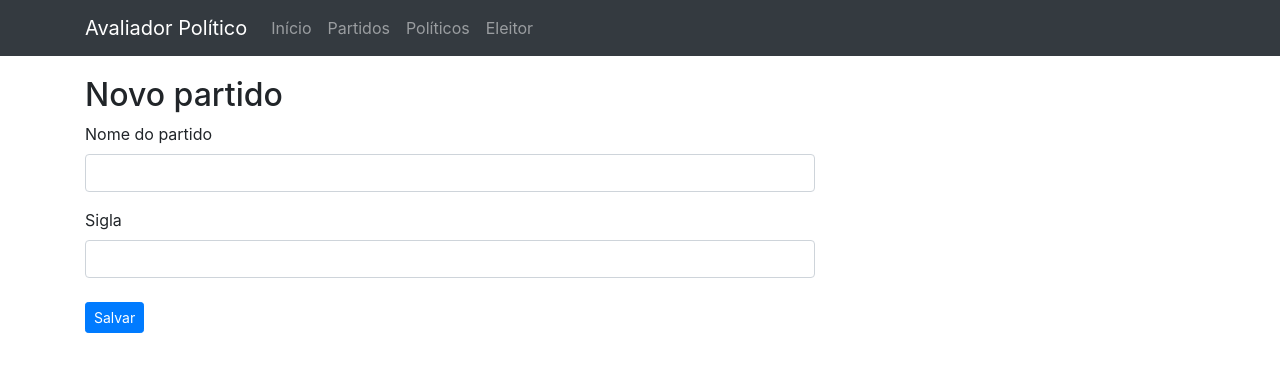
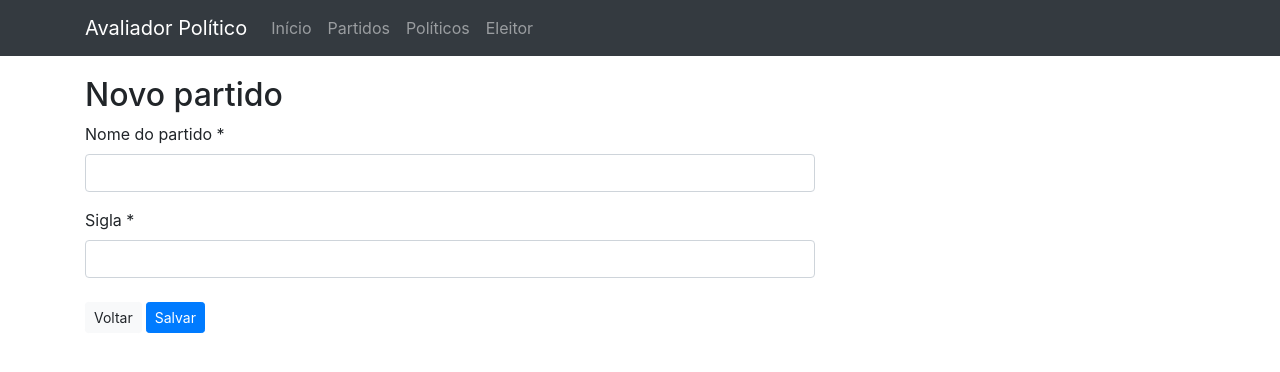
Before and after one commit to dinobri/angular-avaliador-politico, an Angular app: page /partido in a window 1280 px wide. Shown: the top 372 px of the page. Built offline with nearby package versions, Linux system fonts and the light colour scheme.

Commit message:
Validação em Partido.

```diff
--- a/src/app/partidos/partido-form/partido-form.component.html
+++ b/src/app/partidos/partido-form/partido-form.component.html
@@ -1,23 +1,32 @@
+
 <h2 *ngIf="!partido.nome">Novo partido</h2>
 <h2 *ngIf="partido.nome">{{partido.nome}}</h2>
 
+<form #partidoForm="ngForm" (ngSubmit)="salvar(partidoForm)">
   <div class="row">
     <div class="col-lg-8">
 
       <div class="form-group">
-      <label for="nome">Nome do partido</label>
-      <input type="text" class="form-control" id="nome" [(ngModel)]="partido.nome">
+        <label for="nome-partido">Nome do partido *</label>
+        <input type="text" class="form-control" id="nome-partido" name="nome-partido" required
+          [ngClass]="{'is-invalid': !nomePartido.valid && (formSubmetido || !nomePartido.pristine)}"
+          [(ngModel)]="partido.nome" #nomePartido="ngModel">
+        <div class="invalid-feedback">Campo obrigatório.</div>
       </div>
 
       <div class="form-group">
-      <label for="sigla">Sigla</label>
-      <input type="text" class="form-control" id="sigla" [(ngModel)]="partido.sigla">
+        <label for="sigla">Sigla *</label>
+        <input type="text" class="form-control" id="sigla" name="sigla" required
+          [ngClass]="{'is-invalid': !sigla.valid && (formSubmetido || !sigla.pristine)}"
+          [(ngModel)]="partido.sigla" #sigla="ngModel">
+        <div class="invalid-feedback">Campo obrigatório.</div>
       </div>
 
       <div class="acoes my-4">
-      <!-- <button type="button" class="btn btn-sm btn-light mr-1" (click)="voltar();">Voltar</button> -->
-      <button type="button" class="btn btn-sm btn-primary mr-1" (click)="salvar();">Salvar</button>
+        <button type="button" class="btn btn-sm btn-light mr-1" (click)="voltar();">Voltar</button>
+        <button type="submit" class="btn btn-sm btn-primary mr-1" >Salvar</button>
       </div>
 
     </div>
   </div>
+</form>
--- a/src/app/partidos/partido-form/partido-form.component.ts
+++ b/src/app/partidos/partido-form/partido-form.component.ts
@@ -3,6 +3,7 @@ import { ActivatedRoute } from '@angular/router';
 import { Location } from '@angular/common';
 import { PartidoService } from '../../app-service/partido.service';
 import { Partido } from '../../app-model/Partido';
+import { NgForm } from '@angular/forms';
 
 @Component({
   selector: 'ap-partido-form',
@@ -11,7 +12,9 @@ import { Partido } from '../../app-model/Partido';
 })
 export class PartidoFormComponent implements OnInit {
 
-  @Input() partido: Partido;
+  partido: Partido;
+  formSubmetido: boolean;
+
 
   constructor(
     private route: ActivatedRoute,
@@ -20,6 +23,7 @@ export class PartidoFormComponent implements OnInit {
   ) { }
 
   ngOnInit() {
+    this.formSubmetido = false;
     this.getPartido();
   }
 
@@ -33,9 +37,15 @@ export class PartidoFormComponent implements OnInit {
     }
   }
 
-  salvar(){
-    this.partidoService.salvarPartido(this.partido);
-    this.voltar();
+  salvar(form: NgForm){
+    this.formSubmetido = true;
+
+    if(form.valid){
+      this.partidoService.salvarPartido(this.partido);
+      this.voltar();
+    } else {
+      // alert('Formulário contém erros de validação.');
+    }
   }
 
   voltar(){
--- a/src/app/politicos/politico-form/politico-form.component.html
+++ b/src/app/politicos/politico-form/politico-form.component.html
@@ -55,7 +55,7 @@
       </div>
     </div>
     <div class="acoes my-5">
-      <!-- <button type="button" class="btn btn-sm btn-light mr-1" (click)="voltar();">Voltar</button> -->
+      <button type="button" class="btn btn-sm btn-light mr-1" (click)="voltar();">Voltar</button>
       <button type="button" class="btn btn-sm btn-primary mr-1" (click)="salvar();">Salvar</button>
     </div>
 
```
Lines whose indentation alone changed are shown as unchanged.
